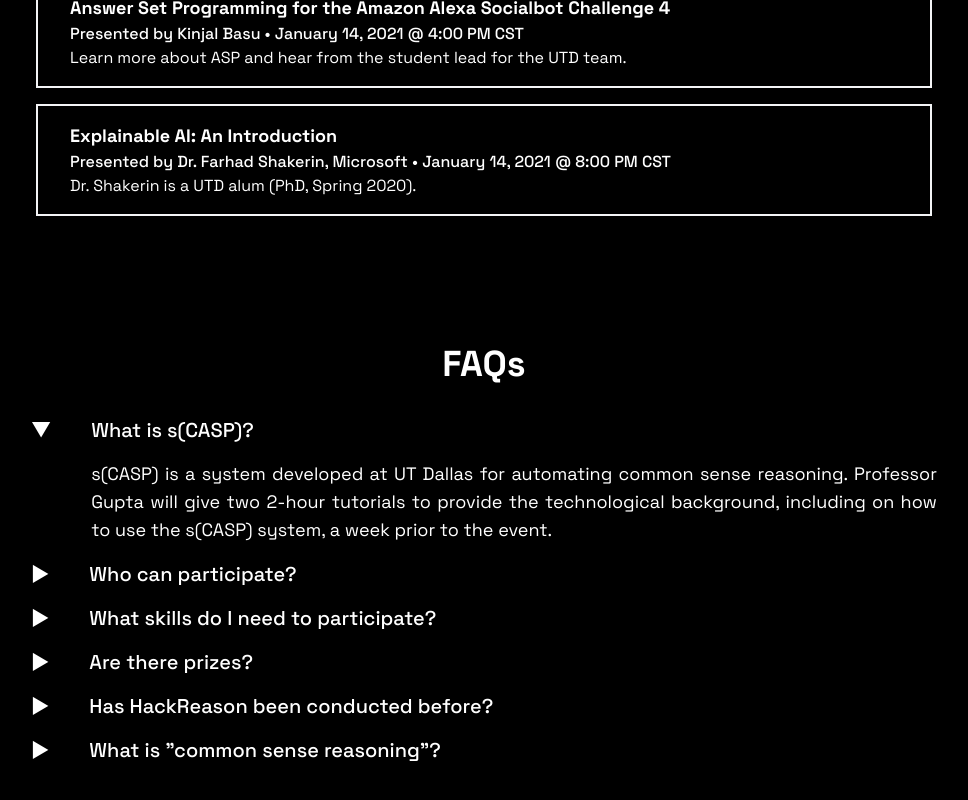
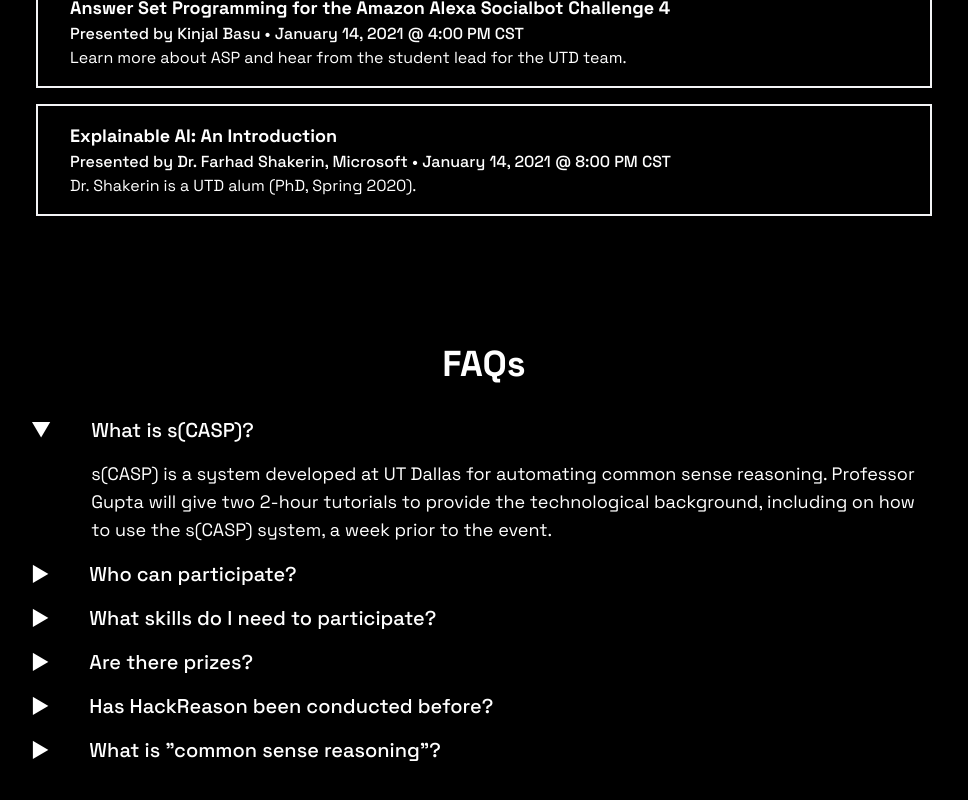
Before and after one commit to aisutd/hackreason-site, a Next.js app: page / in a window 1280 px wide. Both pictures are taken after a click on the element "What is s(CASP)?". Shown: the part 1488-2288 px from the top of the page, without its empty margins (156-1124 px from the left). Built offline with nearby package versions, Linux system fonts and the light colour scheme.

Commit message:
Fix text keming issue

```diff
--- a/components/faq-card.tsx
+++ b/components/faq-card.tsx
@@ -19,7 +19,7 @@ const FAQCard: FC<FAQCardProps> = (props: FAQCardProps) => {
           <span className='font-medium text-xl select-none cursor-pointer' onClick={toggle}>
             {props.question}
           </span>
-          {expanded && <div className='mt-4 text-lg text-white text-justify'>{props.answer}</div>}
+          {expanded && <div className='mt-4 text-lg text-white text-left'>{props.answer}</div>}
         </div>
       </div>
     </div>
```
